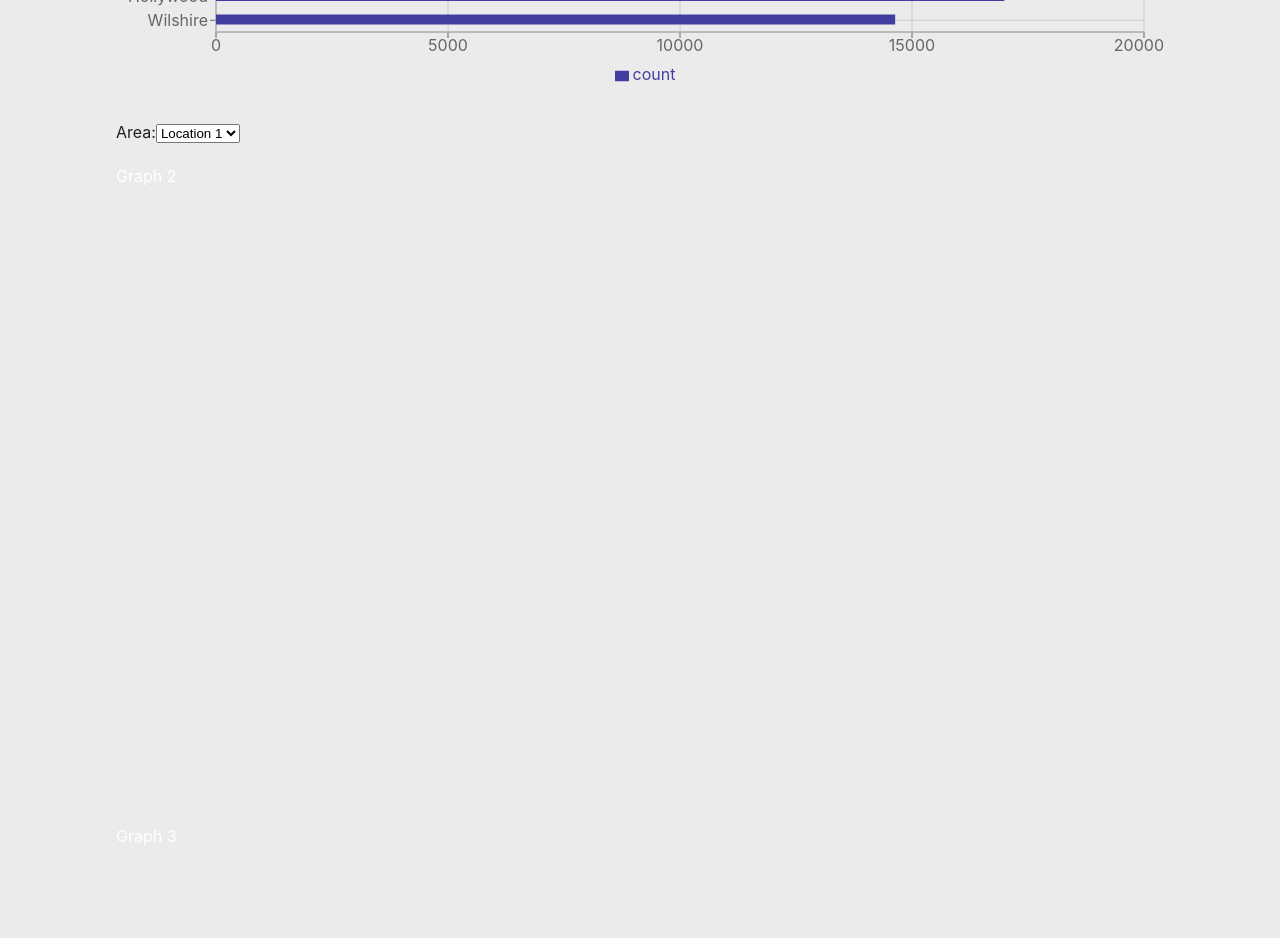
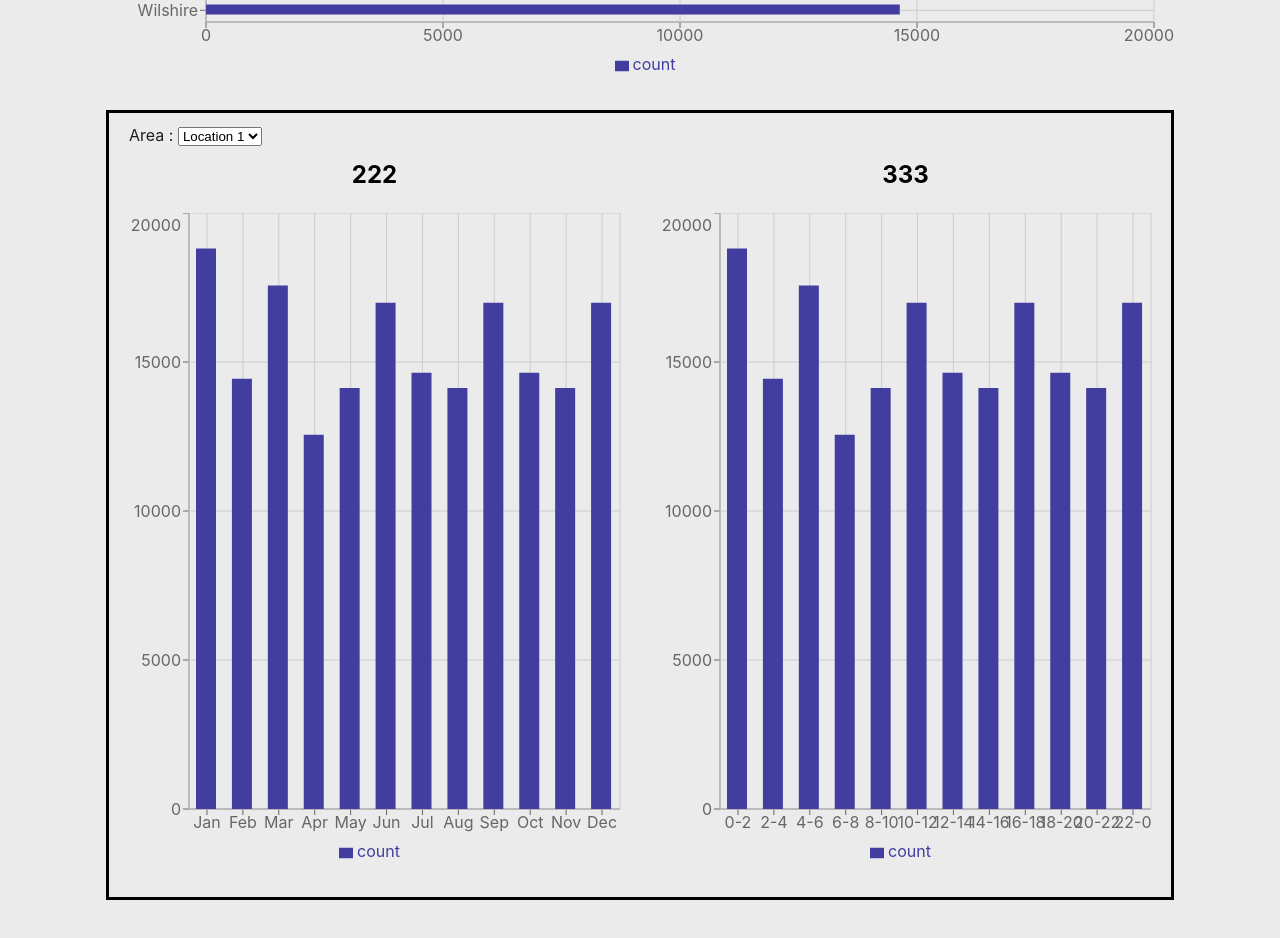
Before and after one commit to cs411-alawini/Los-Angeles-Crime-Data-Analysis, a React (Vite) app in the folder doc/frontend/: page /demographic_analysis in a window 1280 px wide. Shown: the part 680-1618 px from the top of the page. After the commit the page ends 1590 px from the top, so only its background shows below. Built offline with nearby package versions, Linux system fonts and the light colour scheme.

Commit message:
get done with second graph part

```diff
--- a/doc/frontend/src/pageLayout/DAnalysis.css
+++ b/doc/frontend/src/pageLayout/DAnalysis.css
@@ -1,5 +1,5 @@
 .page2-container {
-    padding: 20px;
+  padding: 10px;
 }
 
 .filters {
@@ -8,7 +8,8 @@
 
 .graph {
   width: 100%;
-    height: 75vh; /* Adjust height as needed */
+  height: 75vh;
+  /* Adjust height as needed */
   min-height: 500px;
   color: white;
   padding-bottom: 60px;
@@ -18,4 +19,26 @@
   color: black;
   margin-top: 0;
   text-align: center;
+  caret-color: transparent;
 }
+
+.area-graphs-wrapper{
+  border: black solid;
+  height: 98vh;
+}
+
+.area-select{
+  margin: 10px  20px;
+}
+
+.graph-wrapper-contianer{
+  height: 85vh;
+  width: 100%;
+  display: flex;
+  flex-direction: row;
+}
+
+.in-graph{
+  width: 50%;
+  height: 100%;
+}
--- a/doc/frontend/src/pageLayout/DAnalysis.tsx
+++ b/doc/frontend/src/pageLayout/DAnalysis.tsx
@@ -1,6 +1,6 @@
 import React from 'react';
 import './DAnalysis.css'
-import { ResponsiveContainer,BarChart, CartesianGrid, XAxis, YAxis, Tooltip, Legend, Bar } from 'recharts';
+import { ResponsiveContainer, BarChart, CartesianGrid, XAxis, YAxis, Tooltip, Legend, Bar } from 'recharts';
 const DAnalysis = () => {
   // State for the selected location
   const [selectedLocation, setSelectedLocation] = React.useState('');
@@ -60,7 +60,7 @@ const DAnalysis = () => {
     {
       "name": "Wilshire",
       "count": 14637
-    },{
+    }, {
       "name": "Harbor",
       "count": 14131
     },
@@ -98,13 +98,116 @@ const DAnalysis = () => {
     }
   ]
 
+  const data1 = [
+    {
+      "name": "Jan",
+      "count": 18810
+    },
+    {
+      "name": "Feb",
+      "count": 14438
+    },
+    {
+      "name": "Mar",
+      "count": 17568
+    },
+    {
+      "name": "Apr",
+      "count": 12557
+    },
+    {
+      "name": "May",
+      "count": 14131
+    },
+    {
+      "name": "Jun",
+      "count": 16988
+    },
+    {
+      "name": "Jul",
+      "count": 14637
+    },
+    {
+      "name": "Aug",
+      "count": 14131
+    },
+    {
+      "name": "Sep",
+      "count": 16988
+    },
+    {
+      "name": "Oct",
+      "count": 14637
+    },
+    {
+      "name": "Nov",
+      "count": 14131
+    },
+    {
+      "name": "Dec",
+      "count": 16988
+    }
+  ]
+
+  const data2 = [
+    {
+      "name": "0-2",
+      "count": 18810
+    },
+    {
+      "name": "2-4",
+      "count": 14438
+    },
+    {
+      "name": "4-6",
+      "count": 17568
+    },
+    {
+      "name": "6-8",
+      "count": 12557
+    },
+    {
+      "name": "8-10",
+      "count": 14131
+    },
+    {
+      "name": "10-12",
+      "count": 16988
+    },
+    {
+      "name": "12-14",
+      "count": 14637
+    },
+    {
+      "name": "14-16",
+      "count": 14131
+    },
+    {
+      "name": "16-18",
+      "count": 16988
+    },
+    {
+      "name": "18-20",
+      "count": 14637
+    },
+    {
+      "name": "20-22",
+      "count": 14131
+    },
+    {
+      "name": "22-0",
+      "count": 16988
+    }
+  ]
+
+
   return (
     <div className="page2-container">
       <div className="graph">
         <h2>111</h2>
         {/* Placeholder for graphs */}
         <ResponsiveContainer width="100%" height="100%" >
-          <BarChart  data={data} title="Graph 1" margin={{
+          <BarChart data={data} title="Graph 1" margin={{
             top: 0,
             right: 20,
             bottom: 30,
@@ -114,7 +217,7 @@ const DAnalysis = () => {
           >
 
             <XAxis type="number" />
-            <YAxis dataKey="name" type="category" interval={0}/>
+            <YAxis dataKey="name" type="category" interval={0} />
             <Tooltip />
             <CartesianGrid />
             <Legend />
@@ -123,8 +226,9 @@ const DAnalysis = () => {
         </ResponsiveContainer>
       </div>
 
-      <div className="filters">
-        <span>Area:</span>
+      <div className="area-graphs-wrapper">
+        <div className="filters area-select">
+          <span>Area : </span>
           <select
             value={selectedLocation}
             onChange={(e) => setSelectedLocation(e.target.value)}
@@ -136,9 +240,51 @@ const DAnalysis = () => {
             ))}
           </select>
         </div>
+        <div className="graph-wrapper-contianer">
+          <div className="graph in-graph">
+            <h2>222</h2>
+            <ResponsiveContainer width="100%" height="100%" >
+              <BarChart data={data1} margin={{
+                top: 0,
+                right: 20,
+                bottom: 30,
+                left: 20,
+              }}>
 
-      <div className="graph">Graph 2</div>
-      <div className="graph">Graph 3</div>
+                <XAxis dataKey="name" type="category" interval={0} />
+                <YAxis type="number" />
+                <Tooltip />
+                <CartesianGrid />
+                <Legend />
+                <Bar dataKey="count" barSize={20} fill="#413ea0" />
+              </BarChart>
+            </ResponsiveContainer>
+          </div>
+          <div className="graph in-graph">
+            <h2>333</h2>
+            <ResponsiveContainer width="100%" height="100%" >
+              <BarChart data={data2} margin={{
+                top: 0,
+                right: 20,
+                bottom: 30,
+                left: 20,
+              }}>
+
+                <XAxis dataKey="name" type="category" interval={0} />
+                <YAxis type="number" />
+                <Tooltip />
+                <CartesianGrid />
+                <Legend />
+                <Bar dataKey="count" barSize={20} fill="#413ea0" />
+              </BarChart>
+            </ResponsiveContainer>
+          </div>
+        </div>
+
+      </div>
+
+
+
 
 
     </div>
```
Lines whose indentation alone changed are shown as unchanged.
